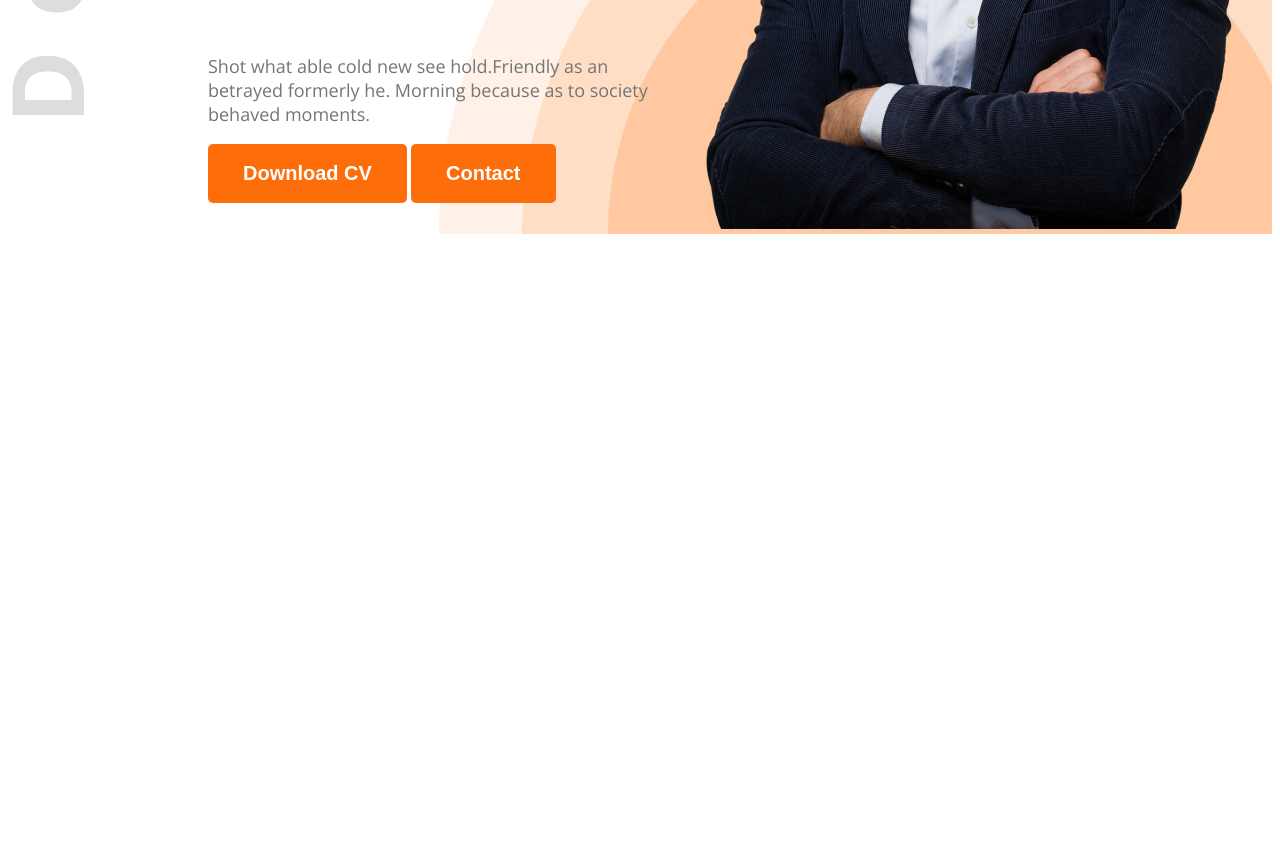
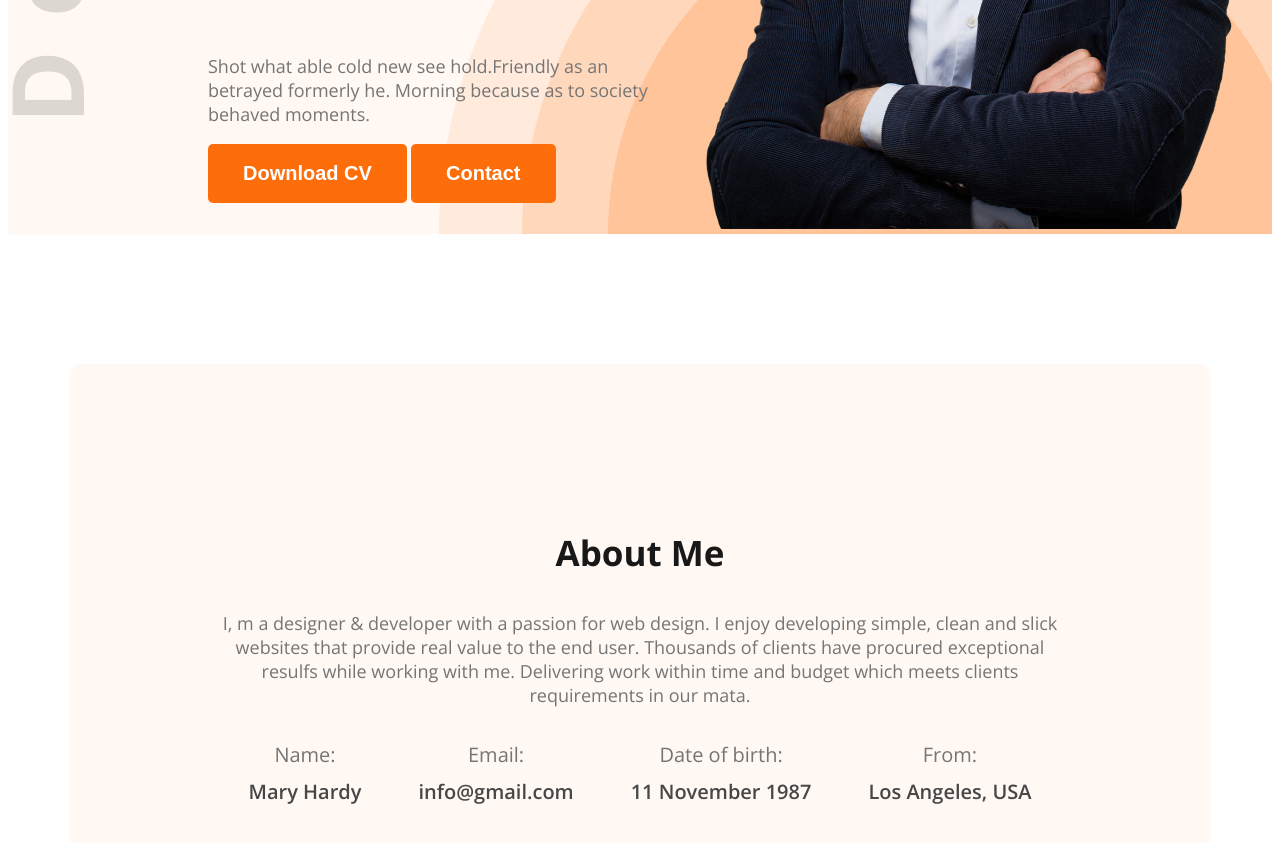
Before and after one commit to tanvir81/web-dev-portfolio, a plain HTML site: page index.html in a window 1280 px wide. Shown: the part 698-1540 px from the top of the page. Before the commit the page ends 940 px from the top, so only its background shows below. Drawn offline with nearby package versions, Linux system fonts and the light colour scheme.

Commit message:
about me

```diff
--- a/index.html
+++ b/index.html
@@ -13,7 +13,7 @@
     <link rel="stylesheet" href="styles/style.css" />
   </head>
   <body class="open-sans-normal">
-    <header class="header">
+    <header class="header secondery-bg">
       <nav>
         <h3 class="nav-title">Ma<span class="text-primary">r</span>y</h3>
         <ul>
@@ -42,7 +42,36 @@
         </div>
       </div>
     </header>
-    <main></main>
+    <main>
+      <section class="about secondery-bg">
+        <h3 class="section-title">About Me</h3>
+        <p class="section-description">
+          I, m a designer & developer with a passion for web design. I enjoy
+          developing simple, clean and slick websites that provide real value to
+          the end user. Thousands of clients have procured exceptional resulfs
+          while working with me. Delivering work within time and budget which
+          meets clients requirements in our mata.
+        </p>
+        <div class="about-items">
+          <div class="about-item">
+            <p class="item-title dark-3">Name:</p>
+            <p class="item-description dark-2">Mary Hardy</p>
+          </div>
+          <div class="about-item">
+            <p class="item-title dark-3">Email:</p>
+            <p class="item-description dark-2">info@gmail.com</p>
+          </div>
+          <div class="about-item">
+            <p class="item-title dark-3">Date of birth:</p>
+            <p class="item-description dark-2">11 November 1987</p>
+          </div>
+          <div class="about-item">
+            <p class="item-title dark-3">From:</p>
+            <p class="item-description dark-2">Los Angeles, USA</p>
+          </div>
+        </div>
+      </section>
+    </main>
     <footer></footer>
   </body>
 </html>
--- a/styles/style.css
+++ b/styles/style.css
@@ -7,8 +7,14 @@
 }
 
 /* Shared style */
+.secondery-bg {
+  background-color: #fff8f3;
+}
 .text-primary {
   color: #fd6e0a;
+}
+.dark-1 {
+  color: #181818;
 }
 .dark-2 {
   color: #474747;
@@ -25,6 +31,7 @@
   font-size: 20px;
   padding: 18px 35px;
 }
+
 /* nav style */
 nav {
   display: flex;
@@ -78,3 +85,38 @@ nav li a {
 .banner-profile-pic {
   width: 580px;
 }
+/* main styles */
+main {
+  max-width: 1140px;
+  margin: 0 auto;
+}
+
+/* About Me */
+.section-title {
+  font-size: 35px;
+  font-weight: bold;
+  color: #181818;
+}
+.section-description {
+  font-size: 18px;
+  color: #757575;
+}
+.about {
+  border-radius: 10px;
+  padding: 130px 150px;
+  text-align: center;
+  margin-top: 130px;
+}
+.about-items {
+  display: flex;
+  justify-content: space-around;
+}
+.item-title {
+  font-size: 20px;
+  margin: 16px 0 10px;
+}
+.item-description {
+  font-size: 20px;
+  font-weight: 600;
+  margin-top: 0;
+}
```
